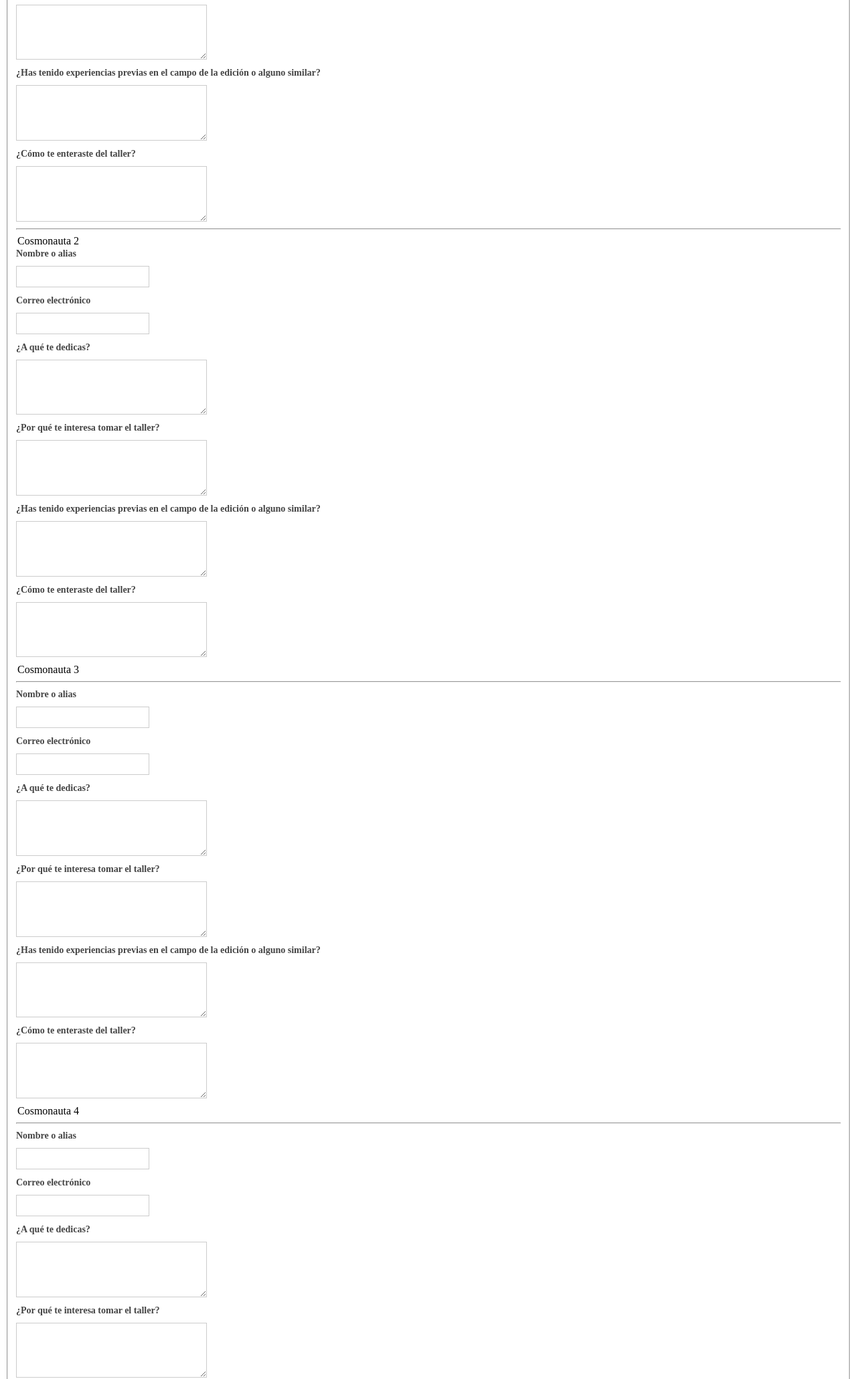
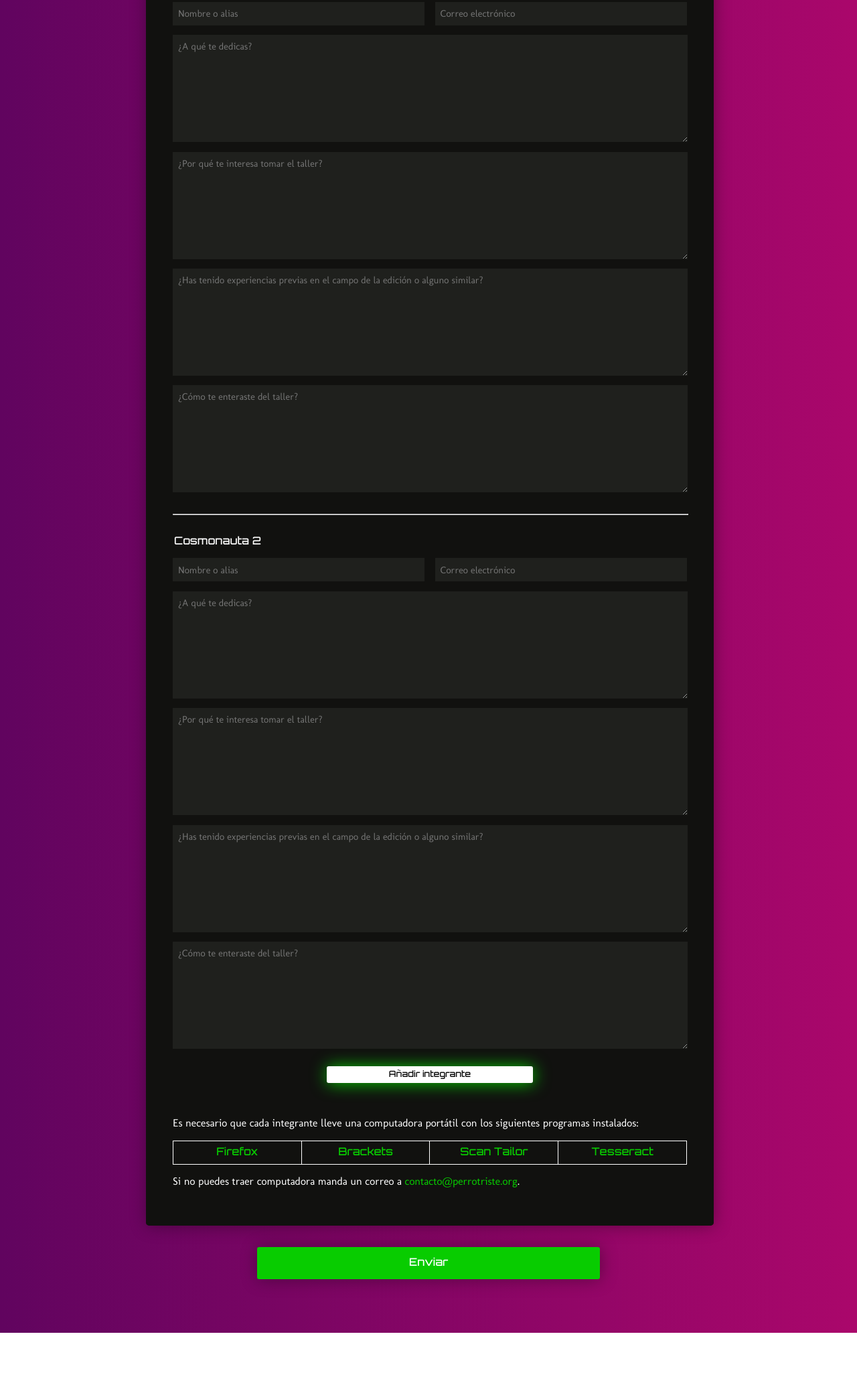
Before and after one commit to ColectivoPerroTriste/Tapancazo, a plain HTML site: page formulario/inscripcionTapancazo/index.html in a window 1280 px wide. Shown: the part 741-2800 px from the top of the page at 67% size. After the commit the page ends 2731 px from the top, so only its background shows below. Drawn offline with Linux system fonts and the light colour scheme.

Commit message:
Actualización y creación de funciones JS.

```diff
--- a/formulario/inscripcionTapancazo/css/formulario.css
+++ b/formulario/inscripcionTapancazo/css/formulario.css
@@ -1,47 +1,263 @@
-label {
-    font-weight: bold;
-    color: #444;
-    font-size: 14px;
+/* Fuentes */
+
+@font-face {
+    font-family: Orbitron;
+    font-style: normal;
+    font-weight: normal;
+    src: url(../src/Orbitron-Medium.ttf);
 }
 
-input {
-    font-size: 14px;
+@font-face {
+    font-family: Molengo;
+    font-style: normal;
+    font-weight: normal;
+    src: url(../src/Molengo-Regular.ttf);
 }
 
-input[type="text"] {
-    margin: 10px 0;
-    background: #fff;
-    border: 1px solid #ccc;
-    color: #777;
-    display: block;
-    max-width: 100%;
-    outline: none;
-    padding: 7px 8px;
+/* General */
+/* Degradado obtenido de: http://uigradients.com/ */
+
+body {
+    background: #AA076B;
+    background: -webkit-linear-gradient(to right, #61045F, #AA076B);
+    background: linear-gradient(to right, #61045F, #AA076B);
+    margin: 0;
+    padding: 0;
 }
 
+/* Texto */
+
+h1, h2, h3, h4, h5, h6, p, li, legend {
+    font-family: Molengo, Helvetica, sans-serif;
+    color: white;
+}
+
+h1, h2, h3, h4, h5, h6 {
+    margin-top: 0;
+}
+
+h1 {
+    font-family: Orbitron, Verdana, sans-serif;
+    text-align: center;
+    font-size: 3em;
+    color: white;
+    margin-top: 1em;
+    margin-bottom: .25em;
+}
+
+h2 {
+    font-family: Orbitron, Verdana, sans-serif;
+    text-align: center;
+    font-size: 1.5em;
+    color: white;
+    margin-bottom: 1.5em;
+}
+
+p, li {
+    line-height: 115%;
+}
+
+ul {
+    list-style-image: url('../src/ul.png');
+}
+
+legend {
+    font-family: Orbitron, Verdana, sans-serif;
+    font-size: 1.25em;
+    color: white;
+}
+
+.instruccion {
+    display: block;
+    max-width: 60%;
+    padding: 3%;
+    margin-left: 17%;
+    color: lightgray;
+    text-align: center;
+}
+
+.cosmo {
+    font-family: Orbitron, Verdana, sans-serif;
+    font-size: 1em;
+    color: white;
+    margin-bottom: 1em;
+    margin-top: 2em;
+}
+
+.sinMargen {
+    margin-top: 0;
+}
+
+input, select, textarea {
+    color: #08cc00;
+    font-family: Molengo, Helvetica, sans-serif;
+    font-size: .9em;
+}
+
+textarea:focus, input:focus {
+    box-shadow: 0 0 5px #7f0463;
+    border: 1px solid #7f0463;
+    color: #08cc00;
+    font-family: Molengo, Helvetica, sans-serif;
+    font-size: .9em;
+}
+
+::-webkit-input-placeholder,
+:-moz-placeholder,
+::-moz-placeholder,
+:-ms-input-placeholder {
+    color: #626361;
+    font-family: Molengo, Helvetica, sans-serif;
+}
+
+/* Cajas */
+
+form {
+    margin-bottom: 5em;
+}
+
+.caja {
+    max-width: 60%;
+    padding: 3%;
+    margin-left: 17%;
+    margin-bottom: 2em;
+    box-shadow: 1px 1px 25px rgba(0, 0, 0, 0.35);
+    border-style: solid;
+    border-color: #11110f;
+    border-radius: 5px;
+    background-color: #11110f;
+}
+
+/* Casillas */
+
+legend + ul {
+    padding:0;
+    margin:0;
+    list-style:none;
+}
+
+.noLista {
+    display: block;
+    margin-bottom: 1em;
+    min-height: 35px;
+}
+
+.casilla {
+    box-sizing: border-box;
+    -webkit-box-sizing: border-box;
+    -moz-box-sizing: border-box;
+    background-color: #1f201d;
+    height: 35px;
+    padding: 8px;
+    outline: none;
+    border: none;
+    margin-bottom: 1em;
+    -webkit-transition: all 0.30s ease-in-out;
+    -moz-transition: all 0.30s ease-in-out;
+    -ms-transition: all 0.30s ease-in-out;
+    -o-transition: all 0.30s ease-in-out;
+}
+
+.casillaIzq {
+    width: 49%;
+    float: left;
+}
+
+.casillaDer {
+    width: 49%;
+    float: right;
+}
+
+textarea {
+    margin-top: 1em;
+    margin-bottom: 1em;
+    display: block;
+    width: 98%;
+    max-width: 98%;
+    height: 10em;
+    background-color: #1f201d;
+    padding: 8px;
+    outline: none;
+    border: none;
+    -webkit-transition: all 0.30s ease-in-out;
+    -moz-transition: all 0.30s ease-in-out;
+    -ms-transition: all 0.30s ease-in-out;
+    -o-transition: all 0.30s ease-in-out;
+}
+
+/* Tablas */
+
+table {
+    width: 100%;
+}
+
+table, td {
+    border: 1px solid white;
+    border-collapse: collapse;
+}
+
+td {
+    width: 25%;
+    height: 2em;
+    text-align: center;
+    font-family: Orbitron, Helvetica, sans-serif;
+}
+
+/* Enlaces */
+
+a, a:link, a:visited {
+	text-decoration: none;
+	color: #08cc00;
+}
+
+/* Líneas de separación */
+
+hr {
+    max-width: 60%;
+    align-content: center;
+    margin-top: 2em;
+    margin-bottom: 2em;
+}
+
+.division {
+    min-width: 100%;
+}
+
+/* Botón de enviado */
+
 input[type="submit"] {
-    margin: 10px 0;
-    background: #0088B2;
-    color: #fff;
-    padding: 8px 14px;
-    font-weight: bold;
-    display: inline-block;
+    width: 40%;
+    height: 3em;
+    display: block;
+    position: relative;
+    margin: 0 auto;
+    outline: none;
     border: none;
+    box-shadow: 1px 1px 25px rgba(0, 0, 0, 0.35);
+    border-radius: 3px;
+    text-decoration: none;
+    text-align: center;
+    font-family: Orbitron, Helvetica, sans-serif;
+    font-size: 1em;
+    color: white;
+    background-color: #08cc00;
     cursor: pointer;
 }
 
-input[type="submit"]:hover {
-    background: #444;
+#boton2 {
+    background-color: white;
+    width: 40%;
+    height: 2em;
+    line-height: 2em;
+    margin: 0 auto;
+    margin-top: 2em;
+    margin-bottom: 4em;
+    text-align: center;
+    display: table;
+    position: relative;
+    box-shadow: 1px 1px 25px #08cc00;
+    border-radius: 3px;
+    font-family: Orbitron, Helvetica, sans-serif;
+    font-size: .8em;
+    cursor: pointer;
 }
-
-textarea {
-    display: block;
-    width: 20em;
-    height: 5em;
-    margin: 10px 0;
-    background: #fff;
-    border: 1px solid #ccc;
-    color: #777;
-    outline: none;
-    padding: 7px 8px;
-}
--- a/formulario/inscripcionTapancazo/index.html
+++ b/formulario/inscripcionTapancazo/index.html
@@ -4,92 +4,94 @@
         <meta charset="UTF-8">
         <title>Registro</title>
         <link rel="stylesheet" type="text/css" href="css/formulario.css" media="all" />
+        <script src="js/funcion.js"></script>
     </head>
 
     <body>
         <form id="formulario" action="php/enviado.php" method="post">
-        <h1>Registro para el Tapancazo</h1>
-        <p>¡Hola! Para participar en el Taller de Digitalización de Libros por favor llena el siguiente formulario.</p>
-        <fieldset>
+        <div>
+            <h1>Tapancazo</h1>
+            <h2>Congreso Intergaláctico de Digitalización</h2>
+        </div>
+        <hr>
+        <div>
+            <p class="instruccion">¡Hola, terrícola! Para participar en el Taller de Digitalización de Libros por favor llena el siguiente formulario.</p>
+        </div>
+        <fieldset class="caja">
             <legend>Datos del equipo</legend>
-            <label>Nombre del equipo</label>
-            <input name="nombreEquipo" type="text" />
-            <label>Libro a digitalizar</label>
-            <input name="libro" type="text" />
-            <p>Recuerda que cada equipo debe incluir de dos a cuatro integrantes. Para facilitar la talacha de digitalización, escojan un libro que:</p>
+            <ul>
+                <li class="noLista">
+                    <input name="nombreEquipo" type="text" class="casilla casillaIzq" placeholder="Nombre del equipo" />
+                    <input name="libro" type="text" class="casilla casillaDer" placeholder="Libro a digitalizar" />
+                </li>
+            </ul>
+            <div class="recuerda">
+                <p>Recuerda que cada equipo debe incluir de dos a cuatro integrantes.</p>
+                <p>Para facilitar la talacha de digitalización, escojan un libro que:</p>
                 <ul>
                     <li>No tenga más de 100 páginas.</li>
                     <li>No supere el tamaño carta.</li>
                     <li>No incluya tablas o muchas imágenes.</li>
                     <li>No se maltrate fácilmente.</li>
                 </ul>
+            </div>
         </fieldset>
-        <fieldset>
+        <fieldset class="caja">
             <legend>Datos de los integrantes</legend>
-            <legend>Cosmonauta 1</legend>
-            <label>Nombre o alias</label>
-            <input name="nombre1" type="text" />
-            <label>Correo electrónico</label>
-            <input name="email1" type="text" />
-            <label>¿A qué te dedicas?</label>
-            <textarea name="ocupacion1" type="text"></textarea>
-            <label>¿Por qué te interesa tomar el taller?</label>
-            <textarea name="motivos1" type="text"></textarea>
-            <label>¿Has tenido experiencias previas en el campo de la edición o alguno similar?</label>
-            <textarea name="antecedentes1" type="text"></textarea>
-            <label>¿Cómo te enteraste del taller?</label>
-            <textarea name="difusion1" type="text"></textarea>
-            <hr>
-            <legend>Cosmonauta 2</legend>
-            <label>Nombre o alias</label>
-            <input name="nombre2" type="text" />
-            <label>Correo electrónico</label>
-            <input name="email2" type="text" />
-            <label>¿A qué te dedicas?</label>
-            <textarea name="ocupacion2" type="text"></textarea>
-            <label>¿Por qué te interesa tomar el taller?</label>
-            <textarea name="motivos2" type="text"></textarea>
-            <label>¿Has tenido experiencias previas en el campo de la edición o alguno similar?</label>
-            <textarea name="antecedentes2" type="text"></textarea>
-            <label>¿Cómo te enteraste del taller?</label>
-            <textarea name="difusion2" type="text"></textarea>
-            <legend>Cosmonauta 3</legend>
-            <hr>
-            <label>Nombre o alias</label>
-            <input name="nombre3" type="text" />
-            <label>Correo electrónico</label>
-            <input name="email3" type="text" />
-            <label>¿A qué te dedicas?</label>
-            <textarea name="ocupacion3" type="text"></textarea>
-            <label>¿Por qué te interesa tomar el taller?</label>
-            <textarea name="motivos3" type="text"></textarea>
-            <label>¿Has tenido experiencias previas en el campo de la edición o alguno similar?</label>
-            <textarea name="antecedentes3" type="text"></textarea>
-            <label>¿Cómo te enteraste del taller?</label>
-            <textarea name="difusion3" type="text"></textarea>
-            <legend>Cosmonauta 4</legend>
-            <hr>
-            <label>Nombre o alias</label>
-            <input name="nombre4" type="text" />
-            <label>Correo electrónico</label>
-            <input name="email4" type="text" />
-            <label>¿A qué te dedicas?</label>
-            <textarea name="ocupacion4" type="text"></textarea>
-            <label>¿Por qué te interesa tomar el taller?</label>
-            <textarea name="motivos4" type="text"></textarea>
-            <label>¿Has tenido experiencias previas en el campo de la edición o alguno similar?</label>
-            <textarea name="antecedentes4" type="text"></textarea>
-            <label>¿Cómo te enteraste del taller?</label>
-            <textarea name="difusion4" type="text"></textarea>
-            <p>Es necesario que cada integrante cuente con una computadora portátil con los siguientes programas instalados:</p>
-            <div><a href="https://www.mozilla.org/es-MX/firefox/new/" target="_blank">Firefox</a></div>
-            <div><a href="http://brackets.io/" target="_blank">Brackets</a></div>
-            <div><a href="http://scantailor.org/downloads/" target="_blank">Scan Tailor</a></div>
-            <div><a href="https://github.com/tesseract-ocr/tesseract/wiki" target="_blank">Tesseract</a></div>
-            <p>El sábado de 12:00 a 15:00 estaremos asesorando para instalar los programas, por si necesitas apoyo con alguno.</p>
-            <p>Si no puedes traer computadora, manda un correo a <a href="mailto:contacto@perrotriste.org">contacto@perrotriste.org</a>.</p>
+            <div class="integrante" style="display:inherit">
+                <legend class="cosmo sinMargen">Cosmonauta 1</legend>
+                <input name="nombre1" type="text" class="casilla casillaIzq" placeholder="Nombre o alias" />
+                <input name="email1" type="text" class="casilla casillaDer" placeholder="Correo electrónico"/>
+                <textarea name="ocupacion1" type="text" placeholder="¿A qué te dedicas?"></textarea>
+                <textarea name="motivos1" type="text" placeholder="¿Por qué te interesa tomar el taller?"></textarea>
+                <textarea name="antecedentes1" type="text" placeholder="¿Has tenido experiencias previas en el campo de la edición o alguno similar?"></textarea>
+                <textarea name="difusion1" type="text" placeholder="¿Cómo te enteraste del taller?"></textarea>
+            </div>
+            <div class="integrante" style="display:inherit">
+                <hr class="division">
+                <legend class="cosmo">Cosmonauta 2</legend>
+                <input name="nombre2" type="text" class="casilla casillaIzq" placeholder="Nombre o alias" />
+                <input name="email2" type="text" class="casilla casillaDer" placeholder="Correo electrónico"/>
+                <textarea name="ocupacion2" type="text" placeholder="¿A qué te dedicas?"></textarea>
+                <textarea name="motivos2" type="text" placeholder="¿Por qué te interesa tomar el taller?"></textarea>
+                <textarea name="antecedentes2" type="text" placeholder="¿Has tenido experiencias previas en el campo de la edición o alguno similar?"></textarea>
+                <textarea name="difusion2" type="text" placeholder="¿Cómo te enteraste del taller?"></textarea>
+            </div>
+            <div class="integrante" style="display:none">
+                <hr class="division">
+                <legend class="cosmo">Cosmonauta 3</legend>
+                <input name="nombre3" type="text" class="casilla casillaIzq" placeholder="Nombre o alias" />
+                <input name="email3" type="text" class="casilla casillaDer" placeholder="Correo electrónico"/>
+                <textarea name="ocupacion3" type="text" placeholder="¿A qué te dedicas?"></textarea>
+                <textarea name="motivos3" type="text" placeholder="¿Por qué te interesa tomar el taller?"></textarea>
+                <textarea name="antecedentes3" type="text" placeholder="¿Has tenido experiencias previas en el campo de la edición o alguno similar?"></textarea>
+                <textarea name="difusion3" type="text" placeholder="¿Cómo te enteraste del taller?"></textarea>
+            </div>
+            <div class="integrante" style="display:none">
+                <hr class="division">
+                <legend class="cosmo">Cosmonauta 4</legend>
+                <input name="nombre4" type="text" class="casilla casillaIzq" placeholder="Nombre o alias" />
+                <input name="email4" type="text" class="casilla casillaDer" placeholder="Correo electrónico"/>
+                <textarea name="ocupacion4" type="text" placeholder="¿A qué te dedicas?"></textarea>
+                <textarea name="motivos4" type="text" placeholder="¿Por qué te interesa tomar el taller?"></textarea>
+                <textarea name="antecedentes4" type="text" placeholder="¿Has tenido experiencias previas en el campo de la edición o alguno similar?"></textarea>
+                <textarea name="difusion4" type="text" placeholder="¿Cómo te enteraste del taller?"></textarea>
+            </div>
+            <div id="boton2" onclick="Agregar();">Añadir integrante</div>
+            <div>
+                <p>Es necesario que cada integrante lleve una computadora portátil con los siguientes programas instalados:</p>
+                <table>
+                    <tr>
+                        <td><a href="https://www.mozilla.org/es-MX/firefox/new/" target="_blank"><div>Firefox</div></a></td>
+                        <td><a href="http://brackets.io/" target="_blank"><div>Brackets</div></a></td>
+                        <td><a href="http://scantailor.org/downloads/" target="_blank"><div>Scan Tailor</div></a></td>
+                        <td><a href="https://github.com/tesseract-ocr/tesseract/wiki" target="_blank"><div>Tesseract</div></a></td>
+                    </tr>
+                </table>
+                <p>Si no puedes traer computadora manda un correo a <a href="mailto:contacto@perrotriste.org">contacto@perrotriste.org</a>.</p>
+            </div>
+        </fieldset>
         <input name="enviar" type="submit" value="Enviar" />
-        </fieldset>
         </form>
     </body>
 </html>
--- /dev/null
+++ b/formulario/inscripcionTapancazo/js/funcion.js
@@ -0,0 +1,14 @@
+function Agregar() {
+    var integrantes = document.getElementsByClassName("integrante"),
+        boton = document.getElementById("boton2");
+
+    for (var i = 0; i < integrantes.length; i++) {
+        if (integrantes[i].style.display == "none") {
+            integrantes[i].style.display = "inherit";
+            if (integrantes[i] == integrantes[integrantes.length-1]) {
+                boton.style.display = "none";
+            }
+            break;
+        }
+    }
+}
```
Also changed, not shown: formulario/inscripcionTapancazo/src/DroidSansMono.ttf (added), formulario/inscripcionTapancazo/src/Molengo-Regular.ttf (added), formulario/inscripcionTapancazo/src/Orbitron-Medium.ttf (added), formulario/inscripcionTapancazo/src/ul.png (added). Lines whose indentation alone changed are shown as unchanged.
